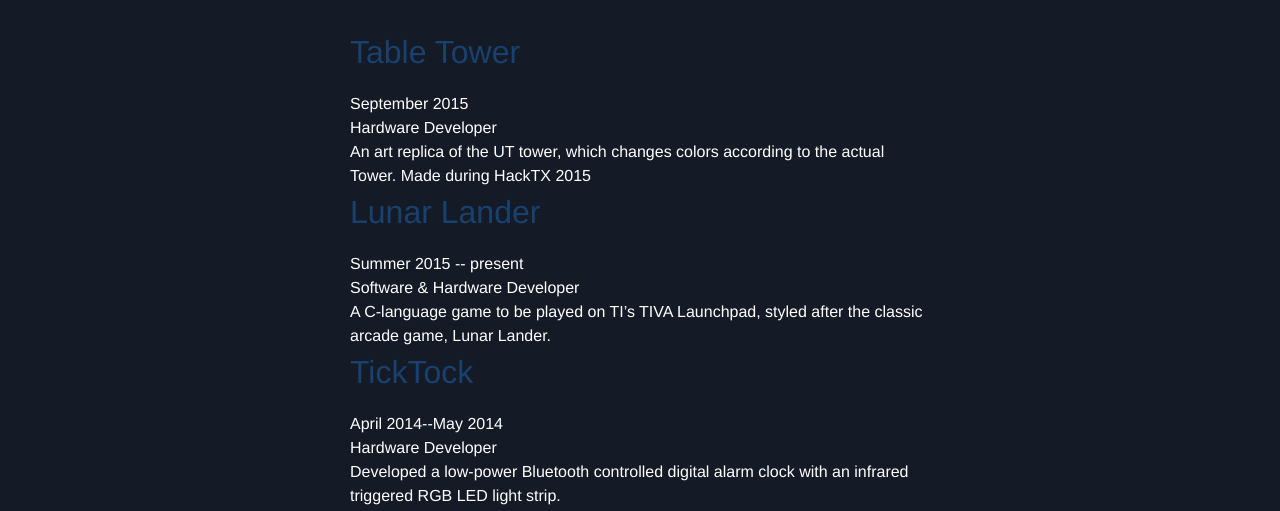
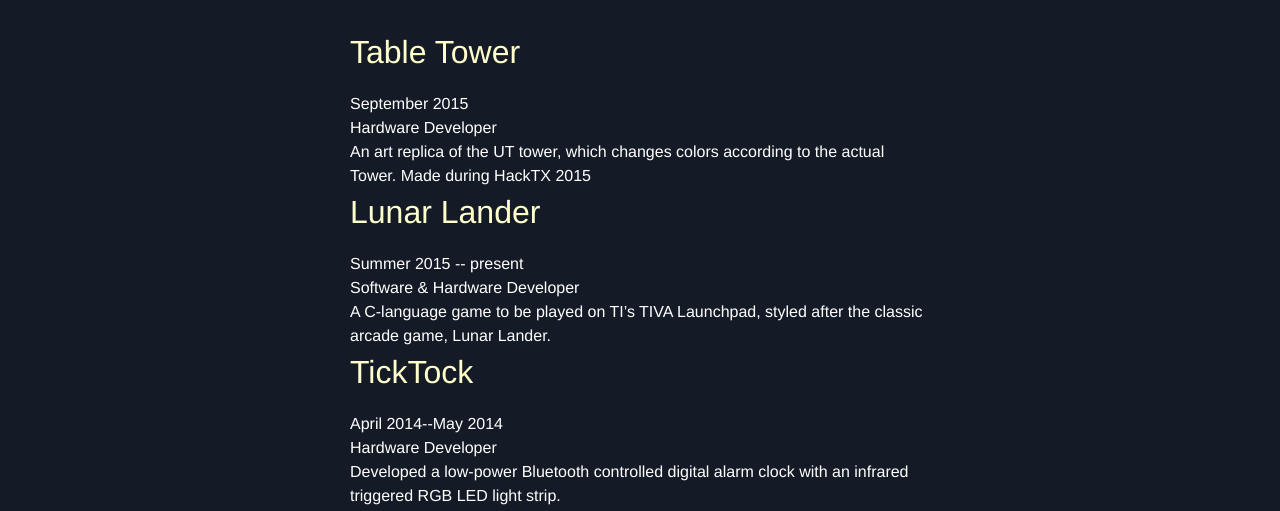
Before and after one commit to kassandrasmith/kassandrasmith.github.io, a plain HTML site: page index.html in a window 1280 px wide. Shown: the part 555-1066 px from the top of the page. Drawn offline with nearby package versions, Linux system fonts and the light colour scheme.

Commit message:
Change link color

```diff
--- a/css/main.css
+++ b/css/main.css
@@ -33,11 +33,11 @@ a, a:visited, a:focus {
 }
 
 a:active{
-	color: #19416e;
+	color: #FFFFCC;
 }
 
 a {
-    color: #19416e;
+    color: #FFFFCC;
     transition: color 0.25s linear;
 }
 
```
